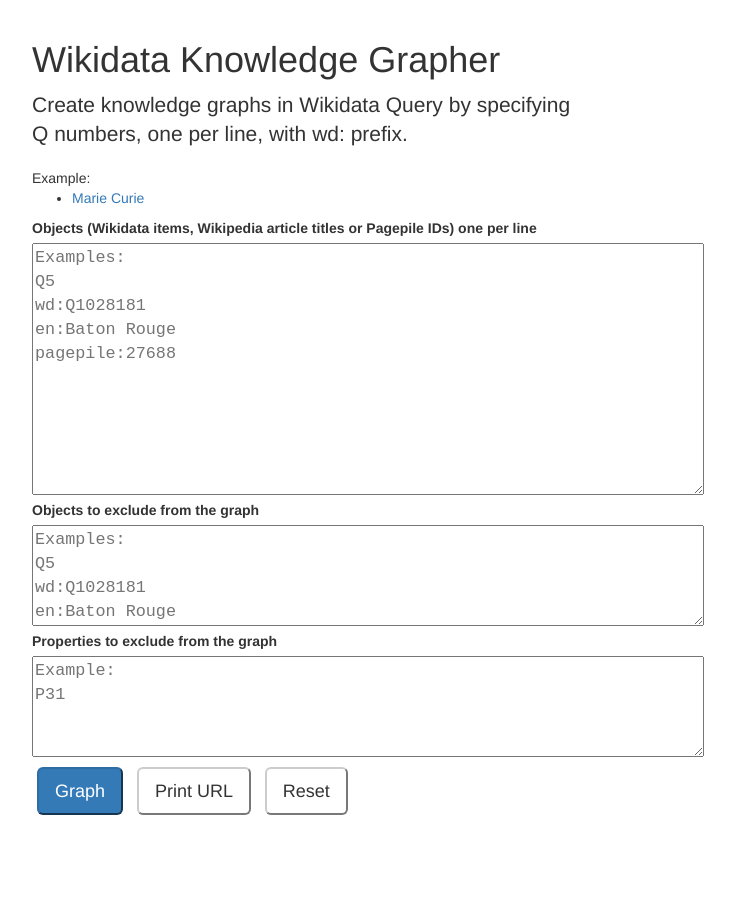
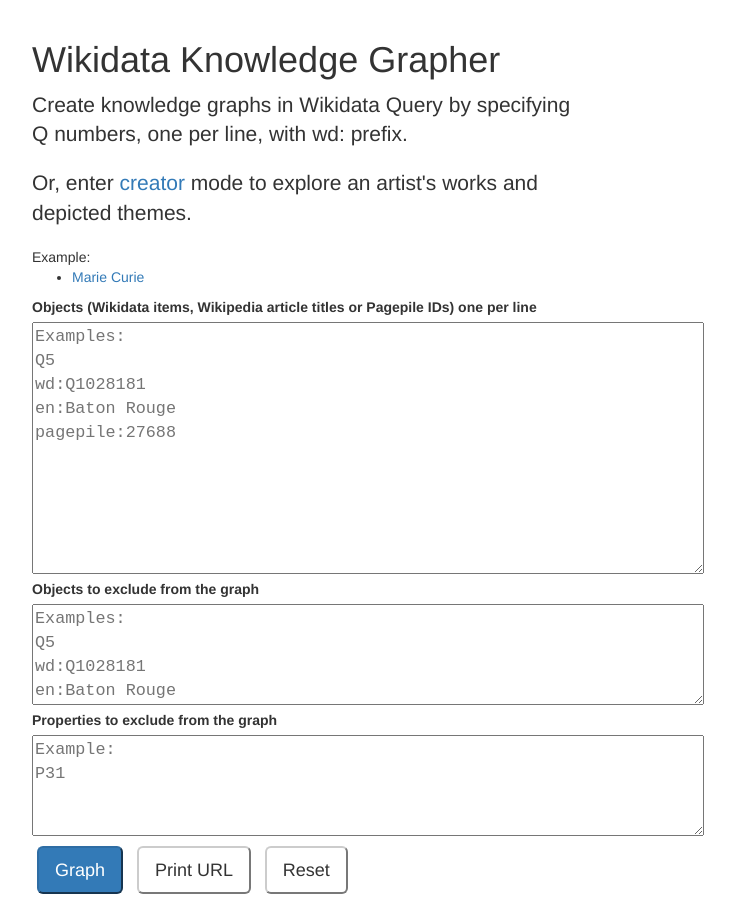
Before and after one commit to fuzheado/wikidata-kg, a Flask app: page / in a window 1280 px wide. Shown: the part 52-951 px from the top of the page, without its empty margins (38-773 px from the left). Before the commit the page ends 867 px from the top, so only its background shows below. Run offline with Flask 2, Linux system fonts and the light colour scheme; some libraries are stand-ins or nearby versions.

Commit message:
Simple interface to creator function and link from front page

```diff
--- a/templates/form.html
+++ b/templates/form.html
@@ -41,6 +41,7 @@
     <div class="col-lg-6">
         <H1>Wikidata Knowledge Grapher</H1>
         <p class="lead">Create knowledge graphs in Wikidata Query by specifying Q numbers, one per line, with wd: prefix.</p>
+        <p class="lead">Or, enter <a href="/creator">creator</a> mode to explore an artist's works and depicted themes.</p>
     Example:
     <ul>
         <li>
```
